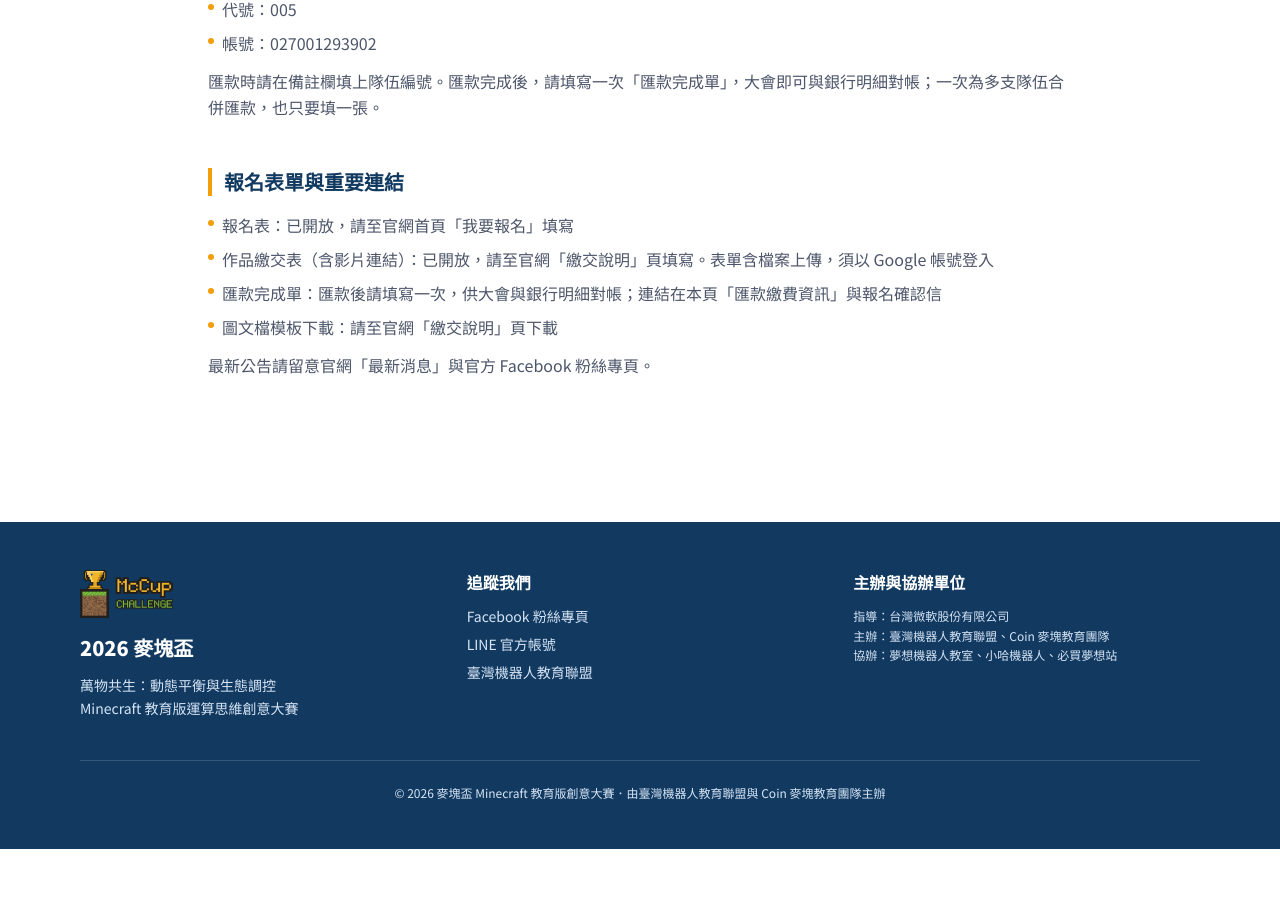
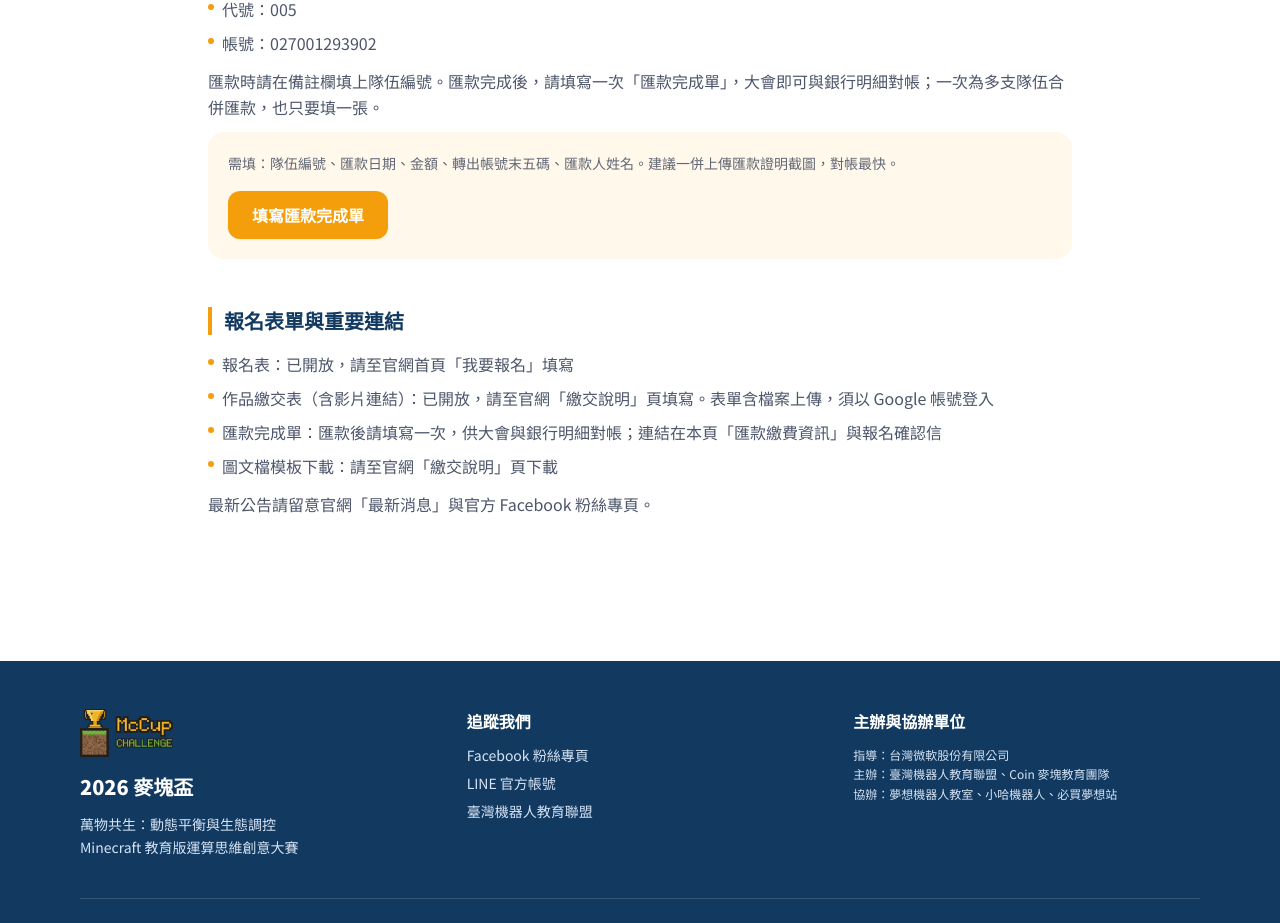
Before and after one commit to Hashen-0608/mcup-web, a Next.js app: page /rules in a window 1280 px wide. Shown: the part 6920-7843 px from the top of the page. Before the commit the page ends 7769 px from the top, so only its background shows below. Built offline with nearby package versions, Linux system fonts and the light colour scheme.

Commit message:
簡章頁新增 link 區塊類型，用於「填寫匯款完成單」按鈕

```diff
--- a/app/rules/page.tsx
+++ b/app/rules/page.tsx
@@ -26,6 +26,17 @@ function Block({ block }: { block: RuleBlock }) {
             </li>
           ))}
         </ul>
+      );
+    case "link":
+      return (
+        <div className="mt-4 rounded-2xl bg-primary-50 p-5">
+          {block.note ? (
+            <p className="mb-4 text-sm leading-relaxed text-ink/70">{block.note}</p>
+          ) : null}
+          <LinkButton href={block.href} pendingLabel="即將開放">
+            {block.label}
+          </LinkButton>
+        </div>
       );
     case "table":
       return (
```
